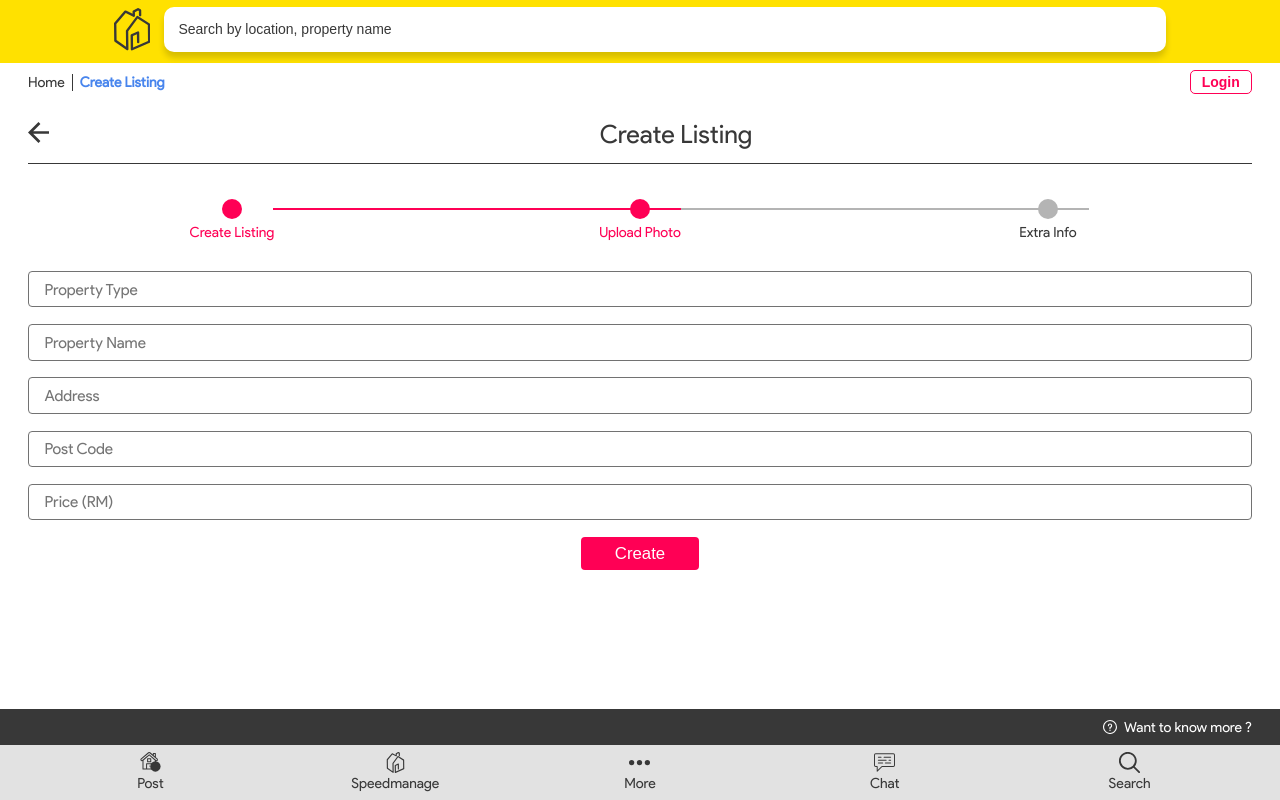
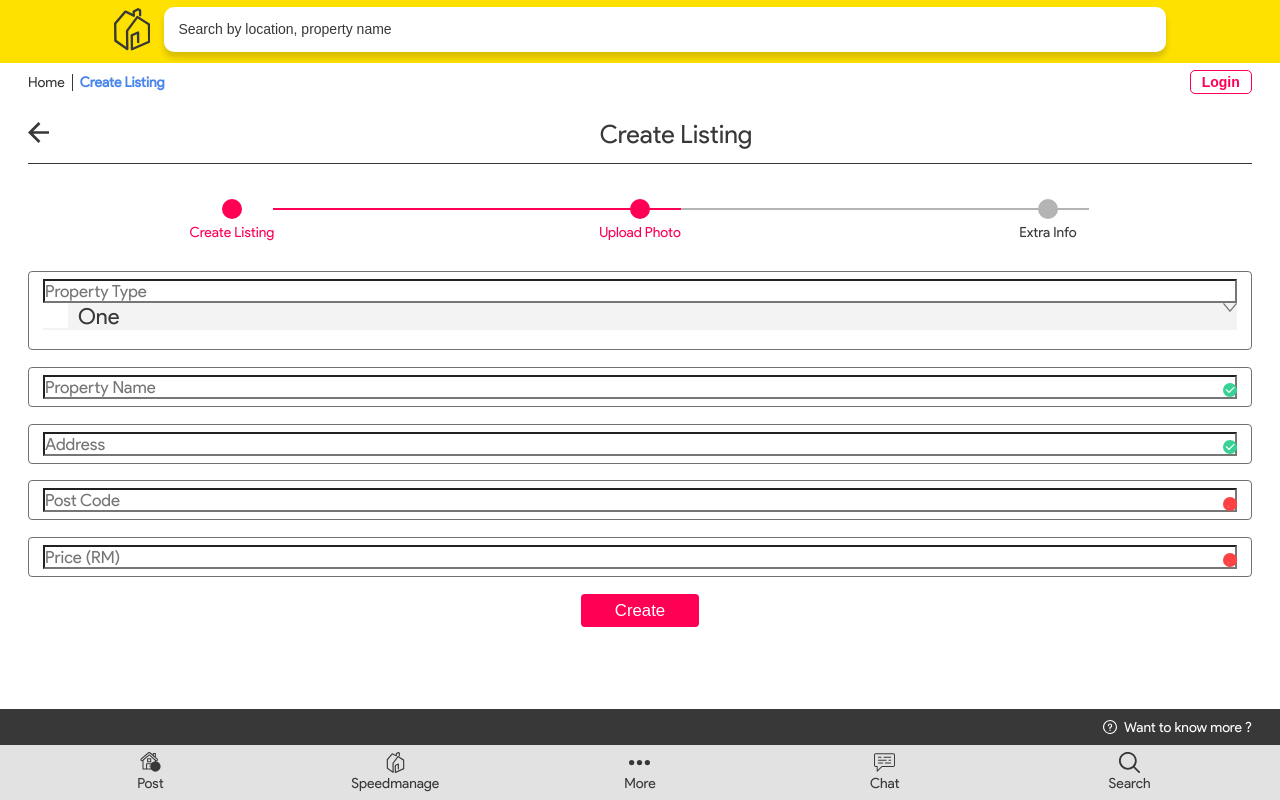
Before and after one commit to ishraqe/speed-rent, a React (Create React App) app: page /create-listing in a window 1280 px wide. Built offline with nearby package versions, Linux system fonts and the light colour scheme.

Commit message:
checkbox added

```diff
--- a/src/assets/_common.scss
+++ b/src/assets/_common.scss
@@ -75,4 +75,5 @@ a {
 }
 .default-margin-top {
   padding-top: 8em;
+  margin-bottom: 7em;
 }
--- a/src/assets/index.scss
+++ b/src/assets/index.scss
@@ -558,16 +558,94 @@
       form {
         .input-group {
           margin-bottom: 1.2em;
+          padding: 0.5em 1em;
+          border: 1px solid #727272;
+          border-radius: 4px;
+          position: relative;
+
           .input {
-            padding: 0.5em 1em;
             color: #727272;
-            border: 1px solid #727272;
             width: 100%;
             background-color: #ffffff;
             outline: none;
-            border-radius: 4px;
-            font-size: 1.1em;
+            font-size: 1.2em;
             font-family: "Product Sans";
+          }
+          .input-icon {
+            position: absolute;
+            width: 1em;
+            right: 1em;
+            top: 40%;
+          }
+          .expendadInput {
+            background-color: #f3f3f3;
+            width: 100%;
+            .container {
+              display: block;
+              position: relative;
+              padding-left: 35px;
+              margin-bottom: 12px;
+              cursor: pointer;
+              font-size: 22px;
+              -webkit-user-select: none;
+              -moz-user-select: none;
+              -ms-user-select: none;
+              user-select: none;
+            }
+
+            /* Hide the browser's default checkbox */
+            .container input {
+              position: absolute;
+              opacity: 0;
+              cursor: pointer;
+              height: 0;
+              width: 0;
+            }
+
+            /* Create a custom checkbox */
+            .checkmark {
+              position: absolute;
+              top: 0;
+              left: 0;
+              height: 25px;
+              width: 25px;
+              background-color: #fff;
+            }
+
+            /* On mouse-over, add a grey background color */
+            .container:hover input ~ .checkmark {
+              background-color: #ccc;
+            }
+
+            /* When the checkbox is checked, add a blue background */
+            .container input:checked ~ .checkmark {
+              background-color: var(--button-color);
+            }
+
+            /* Create the checkmark/indicator (hidden when not checked) */
+            .checkmark:after {
+              content: "";
+              position: absolute;
+              display: none;
+            }
+
+            /* Show the checkmark when checked */
+            .container input:checked ~ .checkmark:after {
+              display: block;
+            }
+
+            /* Style the checkmark/indicator */
+            .container .checkmark:after {
+              left: 9px;
+              top: 5px;
+              width: 5px;
+              height: 10px;
+              border: solid white;
+              border-width: 0 3px 3px 0;
+              -webkit-transform: rotate(45deg);
+              -ms-transform: rotate(45deg);
+              transform: rotate(45deg);
+            }
           }
         }
       }
--- a/src/component/svgIcon.js
+++ b/src/component/svgIcon.js
@@ -369,3 +369,67 @@ export const DownArrowIcon = props => (
     />
   </svg>
 );
+
+export const CorrectIcon = props => (
+  <svg
+    className={props.className}
+    xmlns="http://www.w3.org/2000/svg"
+    viewBox="0 0 67 67"
+  >
+    <g id="Group_360" data-name="Group 360" transform="translate(-909 -1075)">
+      <circle
+        id="Ellipse_326"
+        data-name="Ellipse 326"
+        style={{
+          fill: "#39d196"
+        }}
+        cx="33.5"
+        cy="33.5"
+        r="33.5"
+        transform="translate(909 1075)"
+      />
+      <path
+        id="Checkbox"
+        style={{
+          fill: "#fff"
+        }}
+        d="M17.807,32.336,1,15.528,4.988,11.54,17.807,24.074,40.882,1,44.87,4.988Z"
+        transform="translate(920 1092)"
+      />
+    </g>
+  </svg>
+);
+
+export const InCorrectIcon = props => (
+  <svg
+    className={props.className}
+    xmlns="http://www.w3.org/2000/svg"
+    viewBox="0 0 67 67"
+  >
+    <g id="Group_361" data-name="Group 361" transform="translate(-909 -1453)">
+      <circle
+        id="Ellipse_328"
+        data-name="Ellipse 328"
+        style={{
+          fill: "#fe4242"
+        }}
+        cx="33.5"
+        cy="33.5"
+        r="33.5"
+        transform="translate(909 1453)"
+      />
+      <text
+        id="_"
+        data-name="!"
+        style={{
+          fill: "#fff"
+        }}
+        transform="translate(943 1506)"
+      >
+        <tspan x="-8.325" y="0">
+          !
+        </tspan>
+      </text>
+    </g>
+  </svg>
+);
--- a/src/container/Listing/Component/create.js
+++ b/src/container/Listing/Component/create.js
@@ -1,22 +1,39 @@
 import React from "react";
-import { UpArrowIcon, DownArrowIcon } from "../../../component/svgIcon";
+import {
+  UpArrowIcon,
+  DownArrowIcon,
+  CorrectIcon,
+  InCorrectIcon
+} from "../../../component/svgIcon";
 
 const Create = props => {
   return (
     <>
       <div className="input-group">
         <input type="text" placeholder="Property Type" className="input" />
+        <DownArrowIcon className="input-icon" />
+        <div className="expendadInput">
+          <label class="container">
+            One
+            <input type="checkbox" />
+            <span class="checkmark" />
+          </label>
+        </div>
       </div>
       <div className="input-group">
+        <CorrectIcon className="input-icon" />
         <input type="text" placeholder="Property Name" className="input" />
       </div>
       <div className="input-group">
+        <CorrectIcon className="input-icon" />
         <input type="text" placeholder="Address" className="input" />
       </div>
       <div className="input-group">
+        <InCorrectIcon className="input-icon" />
         <input type="text" placeholder="Post Code" className="input" />
       </div>
       <div className="input-group">
+        <InCorrectIcon className="input-icon" />
         <input type="text" placeholder="Price (RM)" className="input" />
       </div>
     </>
```
Also changed, not shown: src/assets/img/correct-icon.svg (added), src/assets/img/incorrect-icon.svg (added).
